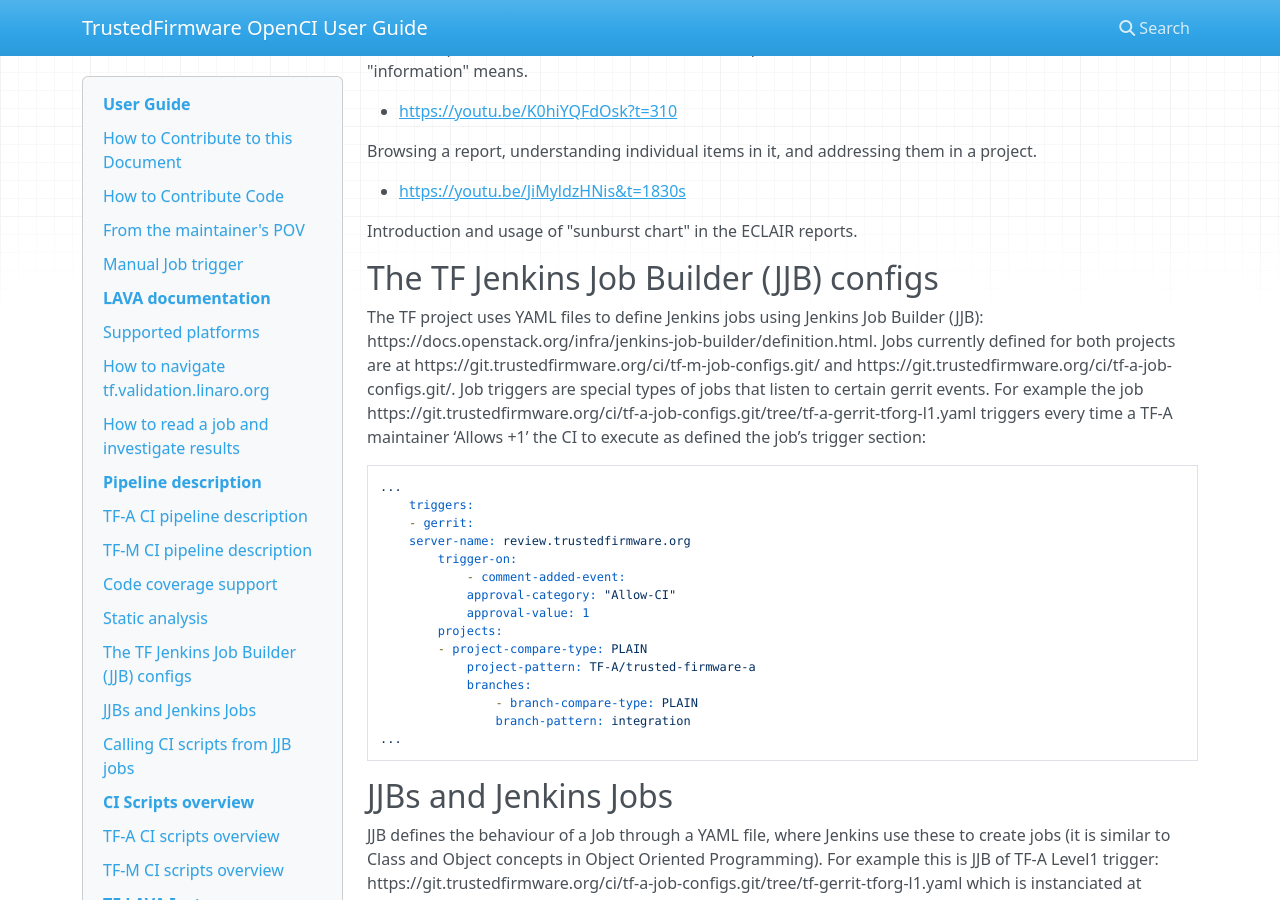
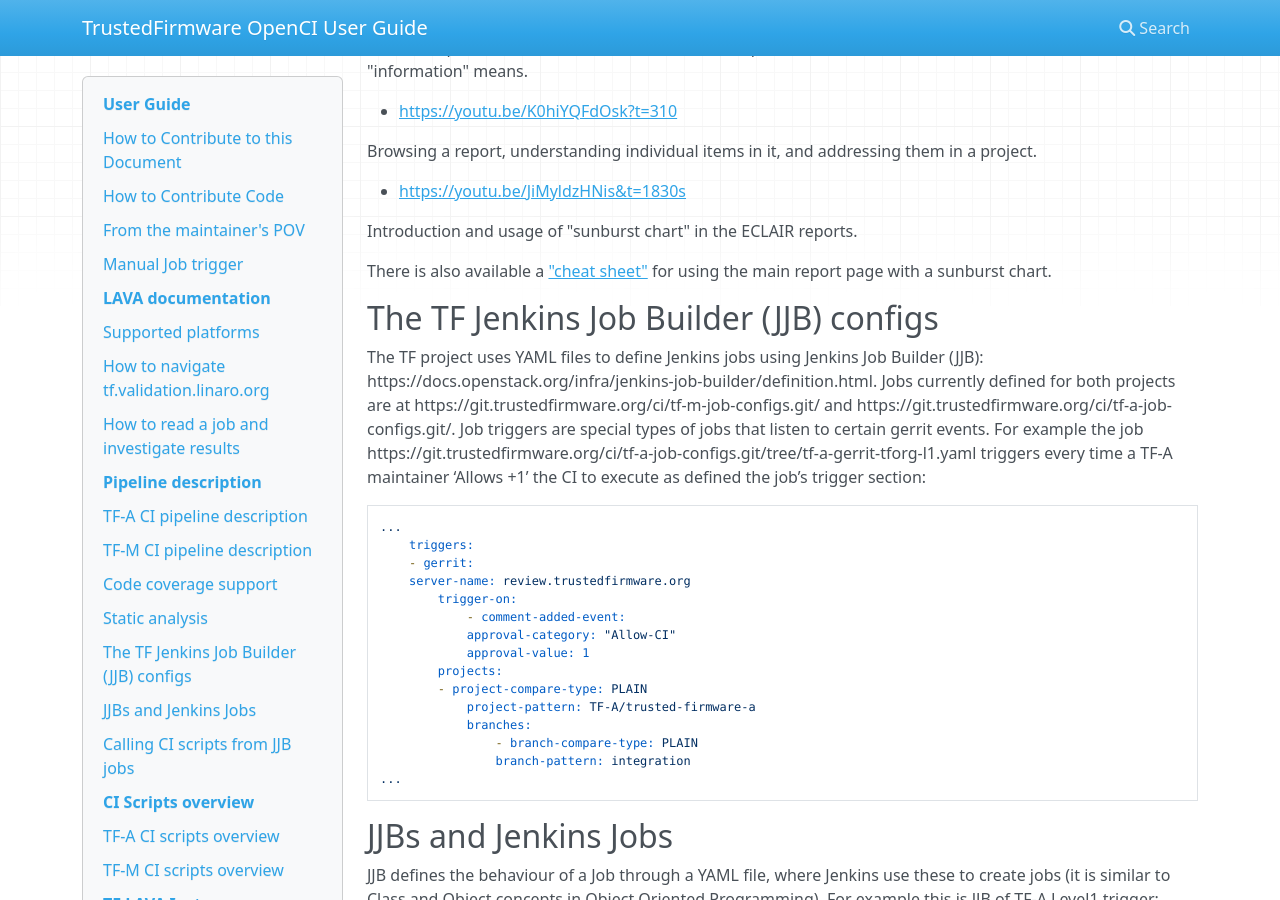
Before and after one commit to saheerb/ci-test, an MkDocs documentation site: the page built from docs/index.md, in a window 1280 px wide and 900 px high, scrolled down 29858 px. Built offline with MkDocs 1.6.1, drawn with Linux system fonts in a browser that asks for light colours; nearby versions of some CDN libraries.

Commit message:
Add "cheatsheet" for main ECLAIR report page (one with a diagram).
It's in SVG format for the Inkscape vector graphic editor, so is editable
with it, and can also be opened directly in a browser.

Signed-off-by: Paul Sokolovsky <paul.sokolovsky@linaro.org>
Change-Id: Iff66c63da70cd90d6f9bcf5e9c07b1b963934034

```diff
--- a/docs/index.md
+++ b/docs/index.md
@@ -658,6 +658,9 @@ them in a project.
 * [https://youtu.be/JiMyldzHNis&t=1830s](https://youtu.be/JiMyldzHNis&t=1830s)
 
 Introduction and usage of "sunburst chart" in the ECLAIR reports.
+
+There is also available a ["cheat sheet"](images/eclair/eclair_diagram_cheatsheet.svg)
+for using the main report page with a sunburst chart.
 
 ## The TF Jenkins Job Builder (JJB) configs
 
```
Also changed, not shown: docs/images/eclair/eclair_diagram_cheatsheet.svg (added).
